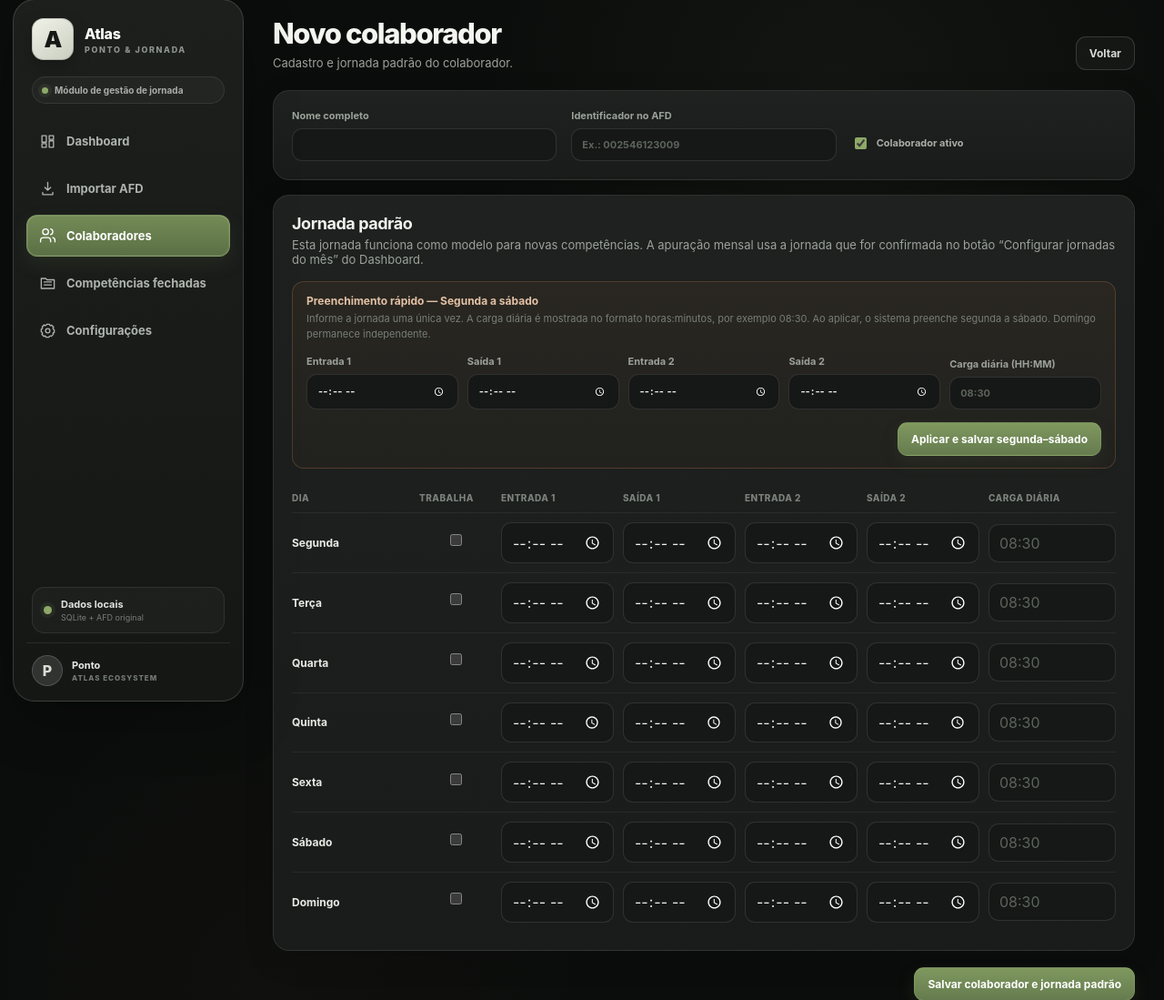
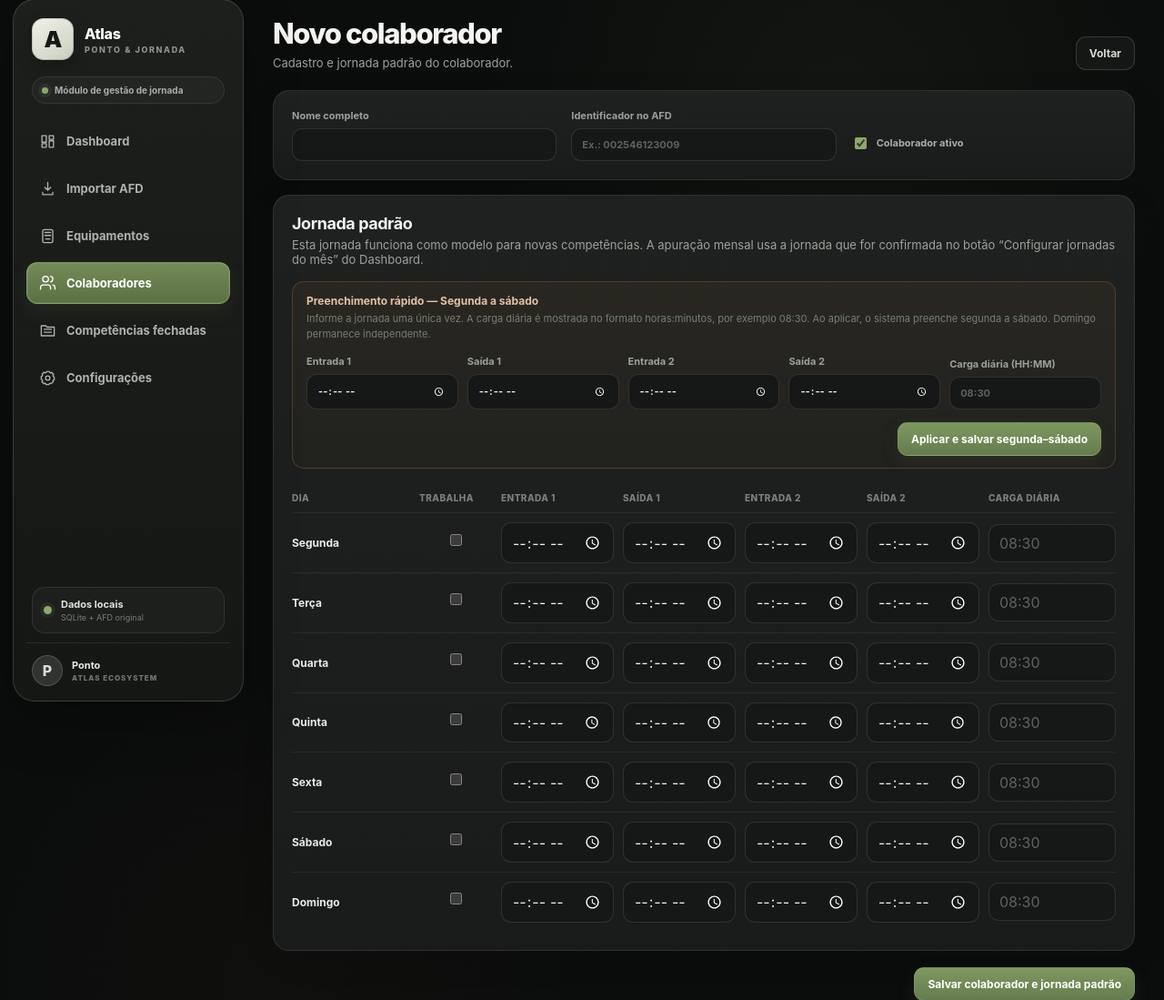
Before and after one commit to lucasgarciamoreira92-rgb/ponto-controlid, a FastAPI app: page /employees/new in a window 1280 px wide. Shown: the part 15-1114 px from the top of the page at 91% size. Run offline with FastAPI, Linux system fonts and the light colour scheme.

Commit message:
Adicionar Equipamentos ao menu lateral

```diff
--- a/templates/base.html
+++ b/templates/base.html
@@ -36,6 +36,12 @@
           <svg viewBox="0 0 24 24"><path d="M12 3v11m0 0 4-4m-4 4-4-4M5 17v3h14v-3"/></svg>
         </span>
         <span>Importar AFD</span>
+      </a>
+      <a href="/devices" class="{% if current_path.startswith('/devices') %}active{% endif %}">
+        <span class="nav-icon" aria-hidden="true">
+          <svg viewBox="0 0 24 24"><rect x="5" y="3" width="14" height="18" rx="2"/><path d="M8 7h8M8 11h8M9 16h6"/></svg>
+        </span>
+        <span>Equipamentos</span>
       </a>
       <a href="/employees" class="{% if current_path.startswith('/employees') or current_path.startswith('/month-schedules') or current_path.startswith('/report') %}active{% endif %}">
         <span class="nav-icon" aria-hidden="true">
```
